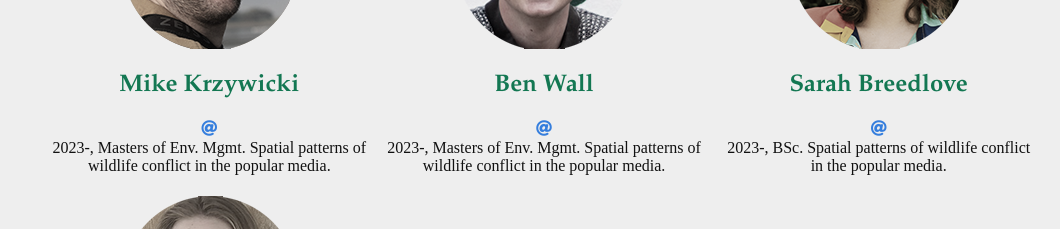
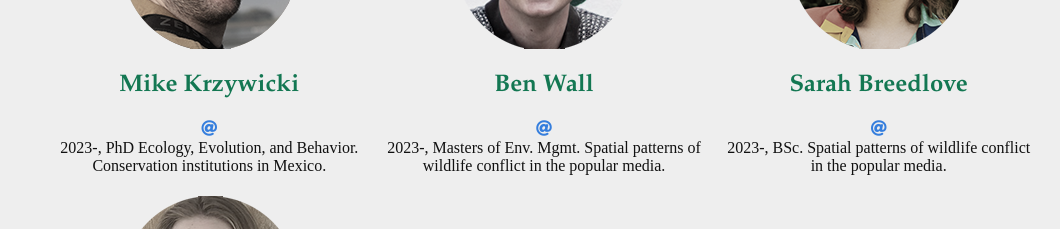
Before and after one commit to mattwilliamson13/spaseslab.com, a plain HTML site: page people/index.html in a window 1280 px wide. Shown: the part 800-1029 px from the top of the page, without its empty margins (96-1156 px from the left). Drawn offline with nearby package versions, Linux system fonts and the light colour scheme; a web font is replaced by a local one.

Commit message:
update mike

```diff
--- a/people/index.html
+++ b/people/index.html
@@ -191,7 +191,7 @@
     </div>
     <div class="summary">
 
-            <span>2023-, Masters of Env. Mgmt. Spatial patterns of wildlife conflict in the popular media.</span>
+            <span>2023-, PhD Ecology, Evolution, and Behavior. Conservation institutions in Mexico.</span>
 
     </div>
 </div>
```
